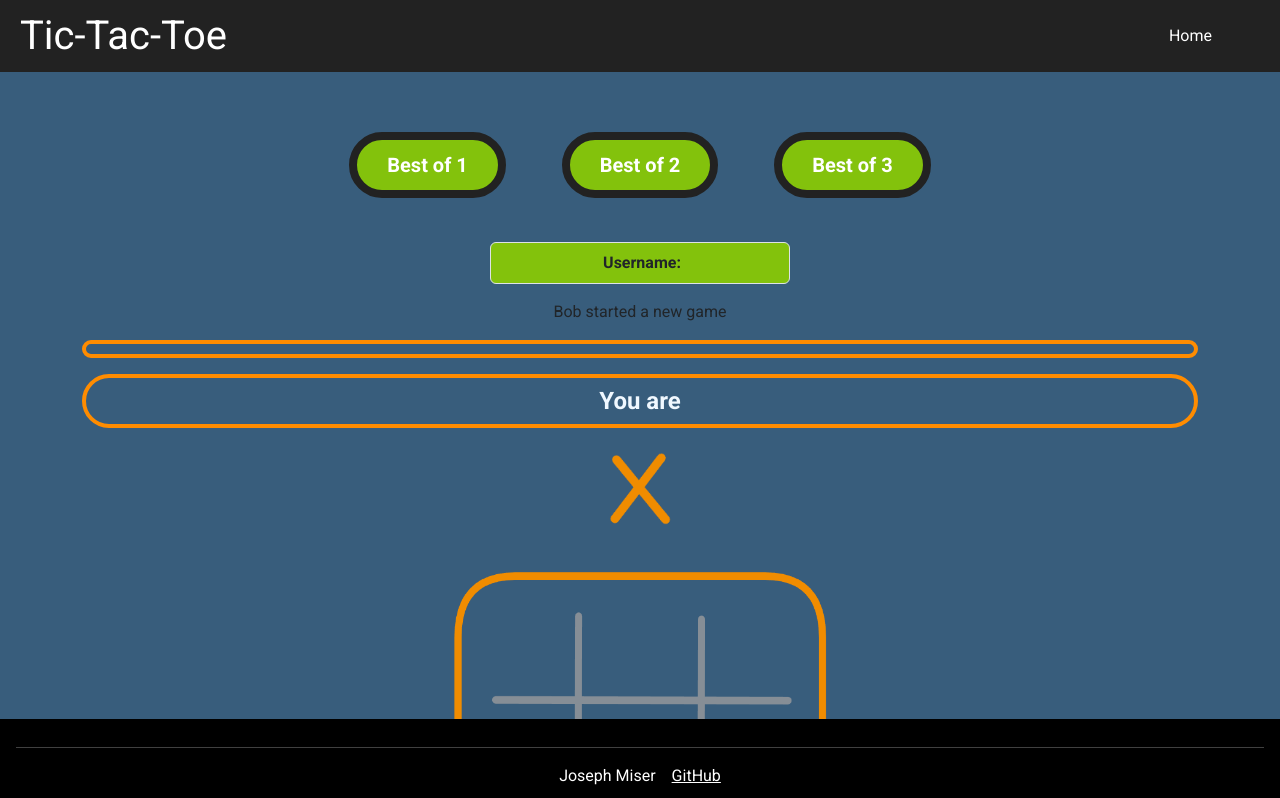
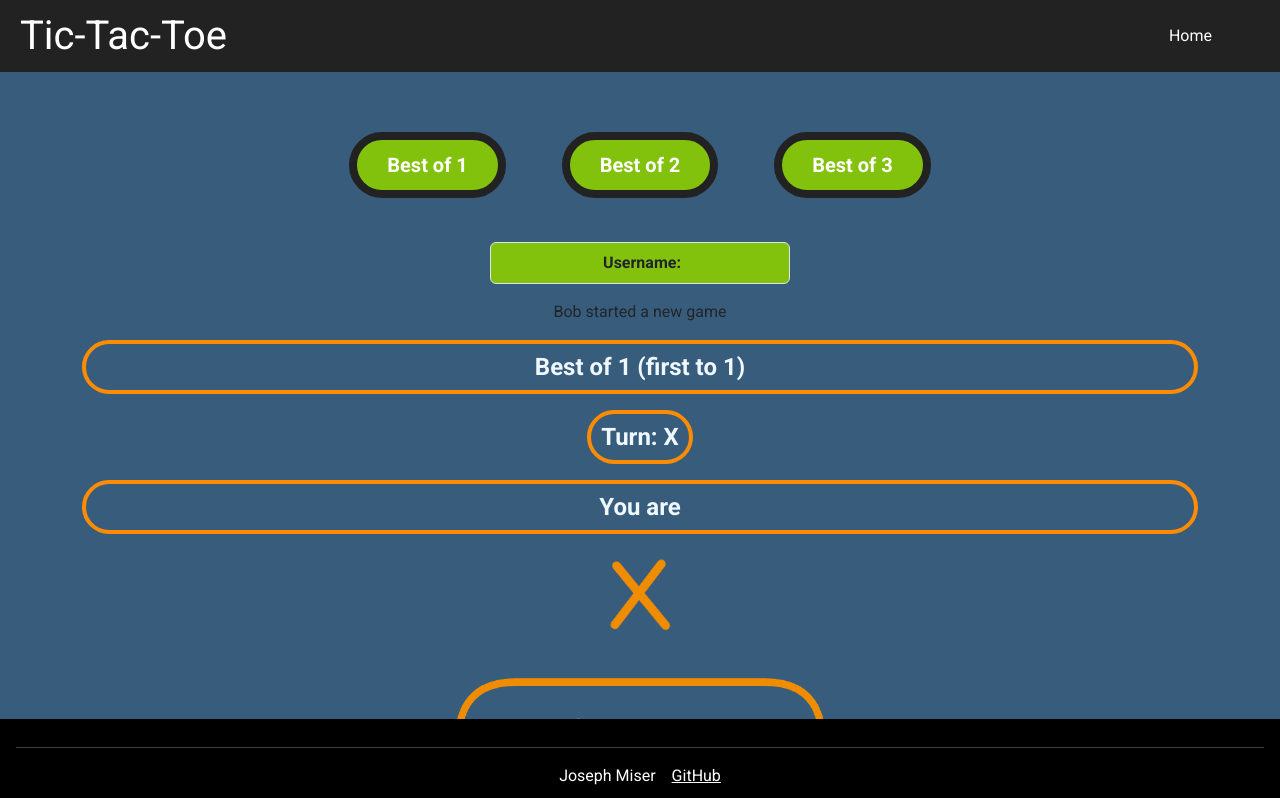
Before and after one commit to josephmiser5/tic-tac-toe, a React (Vite) app: page /play in a window 1280 px wide. Shown: the top 798 px of the page. Built offline with nearby package versions, Linux system fonts and the light colour scheme.

Commit message:
changed how the local storage updates with wins and losses. I changed the scoreboard process, and added and retry and play again feature

```diff
--- a/src/play/play.jsx
+++ b/src/play/play.jsx
@@ -1,48 +1,33 @@
-import React from "react";
+import React, { useEffect, useMemo, useState } from "react";
 import "./play.css";
-import { useState, useEffect } from "react";
 
 function useLocalStorage(key, initialValue) {
   const [state, setState] = useState(() => {
     const stored = localStorage.getItem(key);
-    if (stored !== null) return JSON.parse(stored);
-
-    // Support lazy initializer functions
-    const value =
-      typeof initialValue === "function" ? initialValue() : initialValue;
-    localStorage.setItem(key, JSON.stringify(value)); // ✅ persist on first creation
-    return value;
+    if (stored != null) {
+      try {
+        return JSON.parse(stored);
+      } catch {
+        // if storage is corrupted, fall back to initialValue
+      }
+    }
+    return typeof initialValue === "function" ? initialValue() : initialValue;
   });
 
-  const setValue = (value) => {
-    setState(value);
-    localStorage.setItem(key, JSON.stringify(value));
+  useEffect(() => {
+    localStorage.setItem(key, JSON.stringify(state));
+  }, [key, state]); // keep in sync [web:14]
+
+  const setValue = (valueOrUpdater) => {
+    setState((prev) =>
+      typeof valueOrUpdater === "function"
+        ? valueOrUpdater(prev)
+        : valueOrUpdater,
+    );
   };
 
   return [state, setValue];
 }
-
-export function Play() {
-  const [numMoves, setNumMoves] = useLocalStorage("numMoves", 0);
-  const [board, setBoard] = useLocalStorage("board", Array(9).fill(null));
-  const [isx, setIsx] = useLocalStorage("isx", Math.random() < 0.5);
-  const [startedAsX] = useLocalStorage("startedas", () => Math.random() < 0.5);
-  const [winner, setWinner] = useState(null);
-  const [gamemode, setGameMode] = useLocalStorage("gamemode", "");
-  const [user] = useState(localStorage.getItem("user"));
-
-  function displayImage() {
-    return startedAsX ? "orangeX.png" : "redO.png";
-  }
-
-  const handleClick = (index) => {
-    if (winner || board[index]) return;
-
-    const nextCells = [...board];
-    const currentPlayer = isx ? "X" : "O";
-    const nextMoves = numMoves + 1;
-
-    nextCells[index] = currentPlayer;
 
 const WIN_CONDITIONS = [
   [0, 1, 2],
@@ -55,85 +40,144 @@ export function Play() {
   [2, 4, 6],
 ];
 
-    const hasWon = WIN_CONDITIONS.some(
-      ([a, b, c]) =>
-        nextCells[a] === currentPlayer &&
-        nextCells[b] === currentPlayer &&
-        nextCells[c] === currentPlayer,
-    );
-
-    if (hasWon) {
-      resetGame();
-      alert(`${currentPlayer} wins`);
-      return;
-    } else if (nextMoves === 9) {
-      alert("draw");
+function calculateWinner(cells) {
+  for (const [a, b, c] of WIN_CONDITIONS) {
+    const v = cells[a];
+    if (v && v === cells[b] && v === cells[c]) return v; // "X" or "O"
+  }
+  return null;
 }
 
-    setBoard(nextCells);
-    setNumMoves(nextMoves);
-    setIsx(!isx);
-  };
-
-  function resetGame() {
-    // Remove only game keys, leaving "user" and "startedas" untouched
-    localStorage.removeItem("board");
-    localStorage.removeItem("numMoves");
-    localStorage.removeItem("isx");
-
-    setBoard(Array(9).fill(null));
-    setNumMoves(0);
-    setIsx(Math.random() < 0.5);
-    setWinner(null);
+function parseBestOf(gamemode) {
+  // "Best of 1" -> 1, etc.
+  const n = Number(String(gamemode).match(/\d+/)?.[0] ?? 1);
+  return Number.isFinite(n) && n > 0 ? n : 1;
 }
 
 function LiveActivity() {
   const [message, setMessage] = useState("");
-    const users = ["Billy", "Bob", "Joe"];
+  const users = useMemo(() => ["Billy", "Bob", "Joe"], []);
 
   useEffect(() => {
-      const interval = setInterval(() => {
+    const id = setInterval(() => {
       const randomUser = users[Math.floor(Math.random() * users.length)];
       setMessage(`${randomUser} started a new game`);
     }, 5000);
-
-      return () => clearInterval(interval); // cleanup on unmount
-    }, []);
+    return () => clearInterval(id);
+  }, [users]); // cleanup is important with intervals [web:20]
 
   return <p>{message}</p>;
 }
+
+export function Play() {
+  const [gamemode, setGameMode] = useLocalStorage("gamemode", "Best of 1");
+  const bestOf = parseBestOf(gamemode);
+  const neededToWin = Math.floor(bestOf / 2) + 1;
+
+  const [board, setBoard] = useLocalStorage("board", () => Array(9).fill(null));
+  const [turn, setTurn] = useLocalStorage("turn", "X");
+  const [numMoves, setNumMoves] = useLocalStorage("numMoves", 0);
+
+  // Stable starter for "You are ..." display (string, not boolean)
+  const [starter] = useLocalStorage("starter", () =>
+    Math.random() < 0.5 ? "X" : "O",
+  );
+
+  // Series score (persists)
+  const [score, setScore] = useLocalStorage("score", { X: 0, O: 0 });
+
+  // For UI status
+  const [roundResult, setRoundResult] = useState(null); // "X" | "O" | "draw" | null
+  const [seriesWinner, setSeriesWinner] = useState(null); // "X" | "O" | null
+
+  const [user] = useState(localStorage.getItem("user") ?? "");
+
+  function displayImage() {
+    // keep your existing assets, but base it on starter string
+    return starter === "X" ? "orangeX.png" : "redO.png";
+  }
+
+  function resetRound({ nextStarter = "X" } = {}) {
+    setBoard(Array(9).fill(null));
+    setNumMoves(0);
+    setTurn(nextStarter);
+    setRoundResult(null);
+  }
+
+  function resetSeries() {
+    setScore({ X: 0, O: 0 });
+    setSeriesWinner(null);
+    resetRound({ nextStarter: starter }); // start as "You are"
+  }
+
+  // If best-of changes, keep scores but re-check if someone already qualifies
+  useEffect(() => {
+    if (score.X >= neededToWin) setSeriesWinner("X");
+    else if (score.O >= neededToWin) setSeriesWinner("O");
+    else setSeriesWinner(null);
+  }, [neededToWin, score.X, score.O]);
+
+  const handleClick = (index) => {
+    if (seriesWinner) return;
+    if (roundResult) return;
+    if (board[index]) return;
+
+    const current = turn;
+
+    const nextBoard = [...board];
+    nextBoard[index] = current;
+
+    const nextMoves = numMoves + 1;
+    const w = calculateWinner(nextBoard);
+
+    setBoard(nextBoard);
+    setNumMoves(nextMoves);
+
+    if (w) {
+      setRoundResult(w);
+      setScore((prev) => {
+        const next = { ...prev, [w]: prev[w] + 1 };
+        if (next.X >= neededToWin) setSeriesWinner("X");
+        if (next.O >= neededToWin) setSeriesWinner("O");
+        return next;
+      });
+      return;
+    }
+
+    if (nextMoves === 9) {
+      setRoundResult("draw");
+      return;
+    }
+
+    setTurn(current === "X" ? "O" : "X");
+  };
 
   return (
     <main className="container text-center my-4">
       <div className="d-flex justify-content-center gap-3 flex-wrap mb-4">
         <button
-          onClick={() => {
-            setGameMode("Best of 1");
-          }}
+          onClick={() => setGameMode("Best of 1")}
           id="bestof1"
           className="btn btn-success btn-lg"
         >
           Best of 1
         </button>
         <button
-          onClick={() => {
-            setGameMode("Best of 2");
-          }}
+          onClick={() => setGameMode("Best of 2")}
           id="bestof2"
           className="btn btn-success btn-lg"
         >
           Best of 2
         </button>
         <button
-          onClick={() => {
-            setGameMode("Best of 3");
-          }}
+          onClick={() => setGameMode("Best of 3")}
           id="bestof3"
           className="btn btn-success btn-lg"
         >
           Best of 3
         </button>
       </div>
+
       <div
         id="usernamebox"
         className="html-box mx-auto mb-3 p-2 border rounded"
@@ -141,22 +185,47 @@ export function Play() {
       >
         <p className="mb-0">&nbsp;Username: {user}</p>
       </div>
+
       <LiveActivity />
 
-      <span className="text-box-border d-block mb-3">{gamemode}</span>
+      <span className="text-box-border d-block mb-3">
+        {gamemode} (first to {neededToWin})
+      </span>
+
+      <div className="mb-2">
+        {!seriesWinner && !roundResult && (
+          <span className="text-box-border d-inline-block mb-2">
+            Turn: {turn}
+          </span>
+        )}
+        {roundResult && (
+          <span className="text-box-border d-inline-block mb-2">
+            {roundResult === "draw"
+              ? "Round: draw"
+              : `Round winner: ${roundResult}`}
+          </span>
+        )}
+        {seriesWinner && (
+          <span className="text-box-border d-inline-block mb-2">
+            Series winner: {seriesWinner}
+          </span>
+        )}
+      </div>
+
       <div className="mb-3">
         <span className="text-box-border d-block mb-2">You are</span>
         <div className="d-flex justify-content-center gap-3">
-          <button id="ximage" className="btn p-0">
+          <button id="ximage" className="btn p-0" type="button">
             <img
               src={displayImage()}
               width={94}
               className="img-fluid"
-              alt="X"
+              alt={starter}
             />
           </button>
         </div>
       </div>
+
       <div
         style={{
           position: "relative",
@@ -170,6 +239,7 @@ export function Play() {
           alt="Tic Tac Toe Board"
           style={{ width: "100%", height: "100%", display: "block" }}
         />
+
         <div
           style={{
             position: "absolute",
@@ -188,6 +258,8 @@ export function Play() {
             <button
               key={index}
               onClick={() => handleClick(index)}
+              type="button"
+              disabled={Boolean(seriesWinner || roundResult || board[index])}
               style={{
                 backgroundColor: "transparent",
                 border: "none",
@@ -207,17 +279,32 @@ export function Play() {
           ))}
         </div>
       </div>
+
       <div className="d-flex justify-content-center gap-3 mb-3 flex-wrap">
-        <span className="text-box-border">X-score: 0</span>
-        <span className="text-box-border">O-score: 0</span>
+        <span className="text-box-border">X-score: {score.X}</span>
+        <span className="text-box-border">O-score: {score.O}</span>
       </div>
+
       <div className="d-flex justify-content-center gap-3 flex-wrap mb-3">
-        <button id="playagain" className="btn btn-success btn-lg">
-          Play again?
+        <button
+          id="playagain"
+          className="btn btn-success btn-lg"
+          type="button"
+          onClick={() => {
+            // If series is over, restart series; otherwise just next round
+            if (seriesWinner) resetSeries();
+            else resetRound({ nextStarter: starter });
+          }}
+        >
+          {seriesWinner ? "New series?" : "Play again?"}
         </button>
 
         <form method="get" action="friends" className="d-inline">
-          <button id="addfriend" className="btn btn-warning btn-lg">
+          <button
+            id="addfriend"
+            className="btn btn-warning btn-lg"
+            type="submit"
+          >
             Add friend?
           </button>
         </form>
```
Lines whose indentation alone changed are shown as unchanged.
